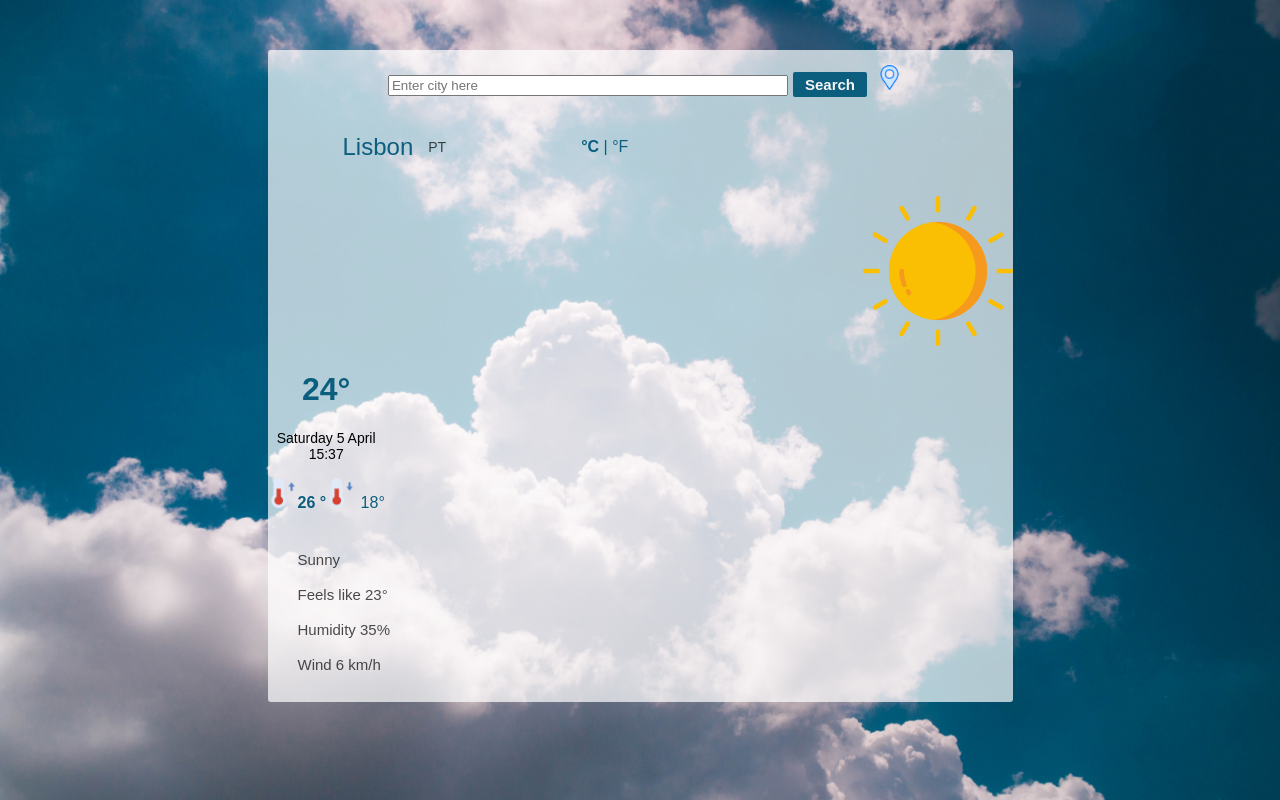
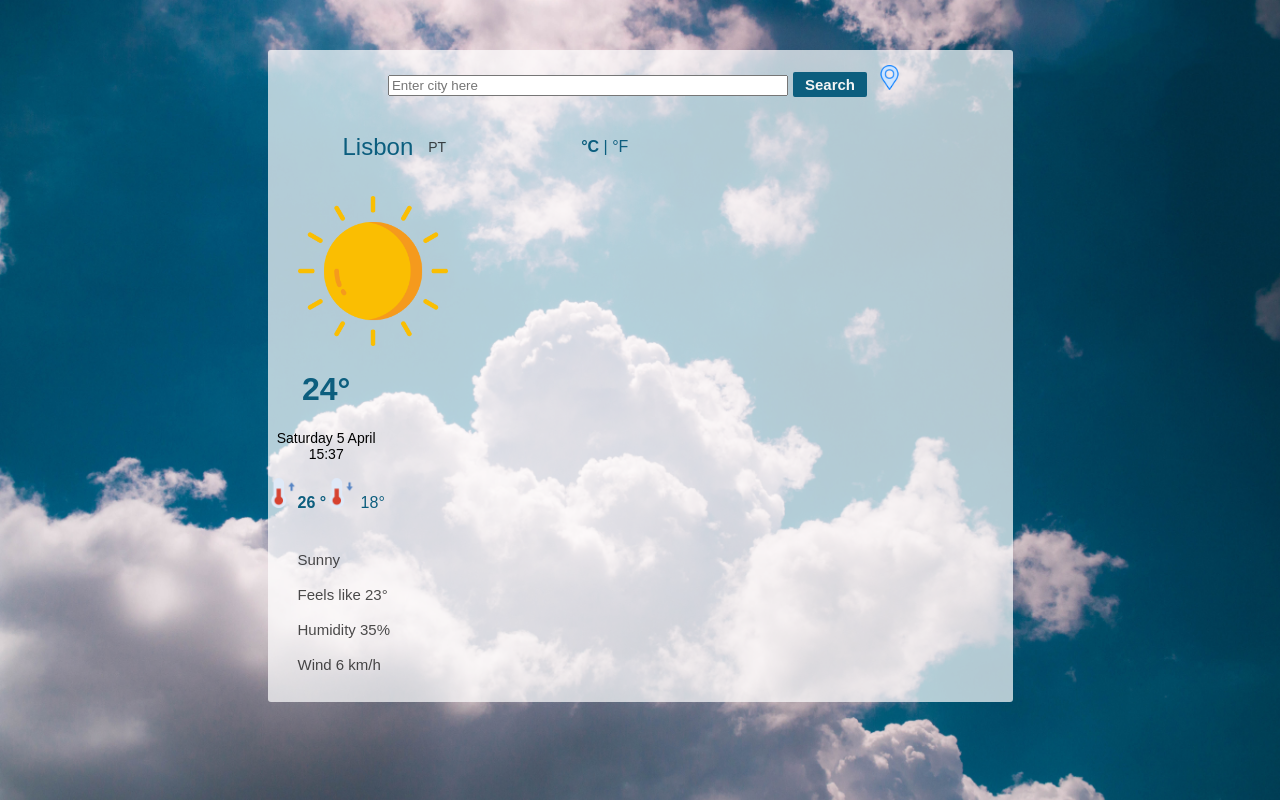
Before and after one commit to joana-vasconcelos/weather-react, a React (Create React App) app: page / in a window 1280 px wide. Built offline with nearby package versions, Linux system fonts and the light colour scheme.

Commit message:
moved current weather image to the left

```diff
--- a/src/App.css
+++ b/src/App.css
@@ -1,38 +1,18 @@
-.App {
-  text-align: center;
+
+body {
+  background-repeat: no-repeat;
+  background-attachment: fixed;
+  background-size: cover;
+  background-image: url("./images/sky.jpg");
 }
 
-.App-logo {
-  height: 40vmin;
-  pointer-events: none;
+.frame {
+  margin: 50px auto 10px;
+  max-width: 745px;
+  min-width: 745px;
+  padding-top: 10px;
+  padding-bottom: 5px;
+  background: rgba(255, 255, 255, 0.7);
+  font-family: "Rubik", sans-serif;
+  border-radius: 3px;
 }
-
-@media (prefers-reduced-motion: no-preference) {
-  .App-logo {
-    animation: App-logo-spin infinite 20s linear;
-  }
-}
-
-.App-header {
-  background-color: #282c34;
-  min-height: 100vh;
-  display: flex;
-  flex-direction: column;
-  align-items: center;
-  justify-content: center;
-  font-size: calc(10px + 2vmin);
-  color: white;
-}
-
-.App-link {
-  color: #61dafb;
-}
-
-@keyframes App-logo-spin {
-  from {
-    transform: rotate(0deg);
-  }
-  to {
-    transform: rotate(360deg);
-  }
-}
--- a/src/App.js
+++ b/src/App.js
@@ -1,4 +1,4 @@
-import "./styles.css";
+import "./App.css";
 import Form from "./Form";
 import Location from "./Location";
 import Weather from "./Weather";
--- a/src/Weather.css
+++ b/src/Weather.css
@@ -1,5 +1,5 @@
 .current-weather {
-  text-align: right;
+  text-align: left;
   margin-left: 30px;
 }
 
--- a/src/index.js
+++ b/src/index.js
@@ -1,6 +1,5 @@
 import React from 'react';
 import ReactDOM from 'react-dom';
-import './index.css';
 import App from './App';
 import reportWebVitals from './reportWebVitals';
 
--- a/src/styles.css
+++ /dev/null
@@ -1,17 +0,0 @@
-body {
-  background-repeat: no-repeat;
-  background-attachment: fixed;
-  background-size: cover;
-  background-image: url("./images/sky.jpg");
-}
-
-.frame {
-  margin: 50px auto 10px;
-  max-width: 745px;
-  min-width: 745px;
-  padding-top: 10px;
-  padding-bottom: 5px;
-  background: rgba(255, 255, 255, 0.7);
-  font-family: "Rubik", sans-serif;
-  border-radius: 3px;
-}
```
